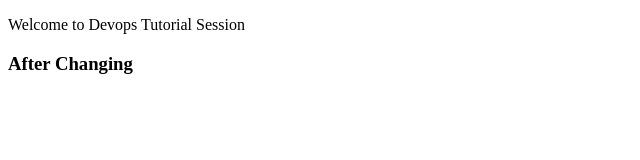
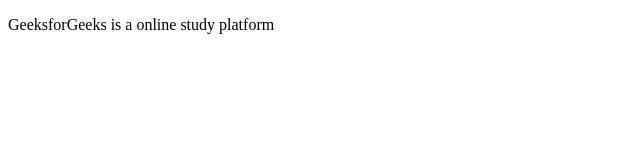
Before and after one commit to Harish-raju-454/project, a plain HTML site: page index.html in a window 1280 px wide. Shown: the whole page, without its empty margins (0-640 px from the left). Drawn offline with Linux system fonts and the light colour scheme.

Commit message:
Revert "Added new feature"
This reverts commit c129015f245881a98f1eed602024a99cb0da283b.

```diff
--- a/index.html
+++ b/index.html
@@ -8,7 +8,6 @@
 </head>
 <body>
     <!--Contents of the webpage-->
-    <p>Welcome to Devops Tutorial Session</p>
-    <h3>After Changing</h3>
+    <p>GeeksforGeeks is a online study platform</p>
 </body>
 </html>
```
